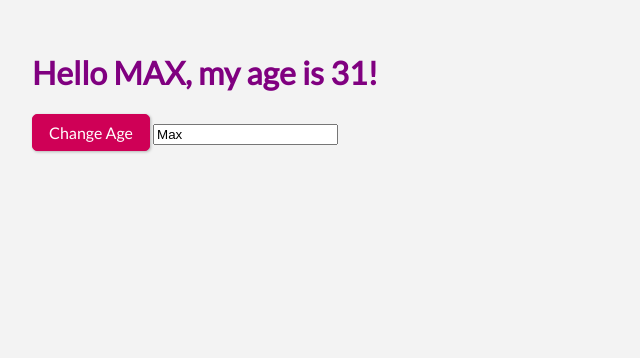
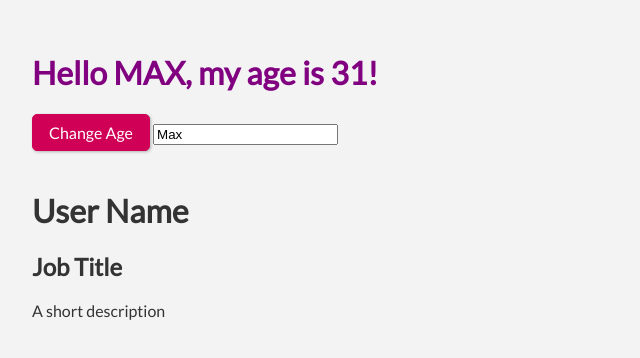
Before and after one commit to huuthuan-nguyen/hello-world-svelte, a Svelte app: page / in a window 1280 px wide. Shown: the top 358 px of the page, without its empty margins (0-640 px from the left). Built offline with nearby package versions, Linux system fonts and the light colour scheme.

Commit message:
Adding ContactCard component

```diff
--- a/src/App.svelte
+++ b/src/App.svelte
@@ -1,5 +1,7 @@
 <script>
-	let name = 'Max';
+	import ContactCard from "./ContactCard.svelte";
+
+	let name = "Max";
 	let age = 30;
 
 	$: uppercaseName = name.toUpperCase();
@@ -9,7 +11,7 @@
 	}
 
 	function changeName() {
-		name = 'Thuan Nguyen';
+		name = "Thuan Nguyen";
 	}
 	function nameInput(event) {
 		const enteredValue = event.target.value;
@@ -17,13 +19,15 @@
 	}
 </script>
 
+<h1>Hello {uppercaseName}, my age is {age + 1}!</h1>
+<button on:click={incrementAge}>Change Age</button>
+<!-- <button on:click={changeName}>Change Name</button> -->
+<!-- <input type="text" value={name} on:input={nameInput}/> -->
+<input type="text" bind:value={name} />
+<ContactCard />
+
 <style>
 	h1 {
 		color: purple;
 	}
 </style>
-
-<h1>Hello {uppercaseName}, my age is {age + 1}!</h1>
-<button on:click="{incrementAge}">Change Age</button>
-<!-- <button on:click={changeName}>Change Name</button> -->
-<input type="text" value={name} on:input={nameInput}/>
--- /dev/null
+++ b/src/ContactCard.svelte
@@ -0,0 +1,17 @@
+<div>
+    <header>
+        <div>
+            <img src="" alt="" />
+        </div>
+        <div>
+            <h1>User Name</h1>
+            <h2>Job Title</h2>
+        </div>
+    </header>
+    <div>
+        <p>A short description</p>
+    </div>
+</div>
+
+<style>
+</style>
```
